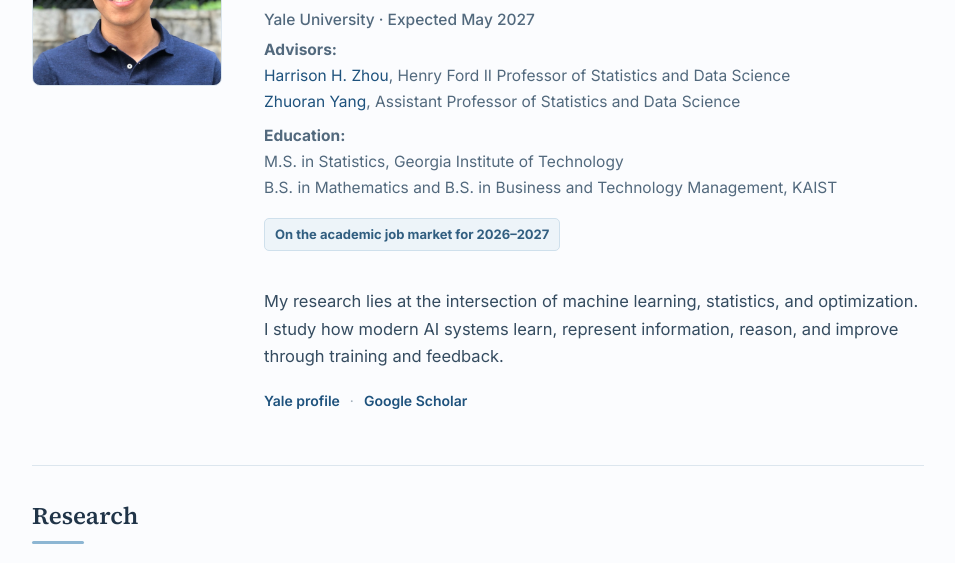
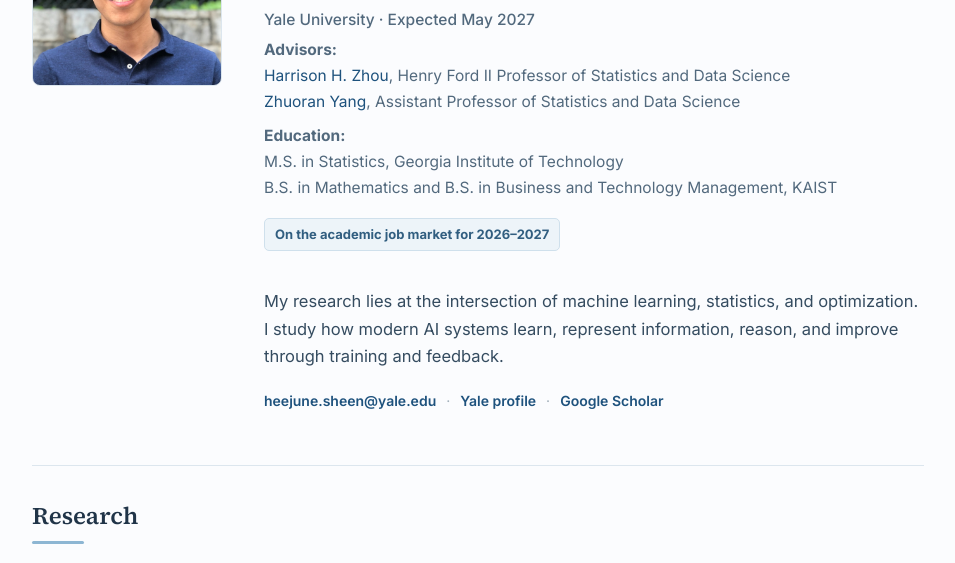
Before and after one commit to smonkey12/smonkey12.github.io, a plain HTML site: page index.html in a window 1280 px wide. Shown: the part 234-797 px from the top of the page, without its empty margins (162-1117 px from the left). Drawn offline with Linux system fonts and the light colour scheme.

Commit message:
Update contact information in index.html
Added email contact link and adjusted contact row.

```diff
--- a/index.html
+++ b/index.html
@@ -35,7 +35,8 @@
       </p>
 <div class="job-market">On the academic job market for 2026–2027</div>
 <p class="lead">My research lies at the intersection of machine learning, statistics, and optimization. I study how modern AI systems learn, represent information, reason, and improve through training and feedback.</p>
-<div class="contact-row"><a href="https://statistics.yale.edu/profile/heejune-sheen" rel="noopener" target="_blank">Yale profile</a><span>·</span><a href="https://scholar.google.com/citations?user=pBkGEyMAAAAJ&amp;hl=en&amp;oi=ao" rel="noopener" target="_blank">Google Scholar</a></div>
+<div class="contact-row"> <a href="mailto:heejune.sheen at yale dot edu">heejune.sheen@yale.edu</a>
+  <span>·</span><a href="https://statistics.yale.edu/profile/heejune-sheen" rel="noopener" target="_blank">Yale profile</a><span>·</span><a href="https://scholar.google.com/citations?user=pBkGEyMAAAAJ&amp;hl=en&amp;oi=ao" rel="noopener" target="_blank">Google Scholar</a></div>
 </div>
 </section>
 <section class="home-block">
```
